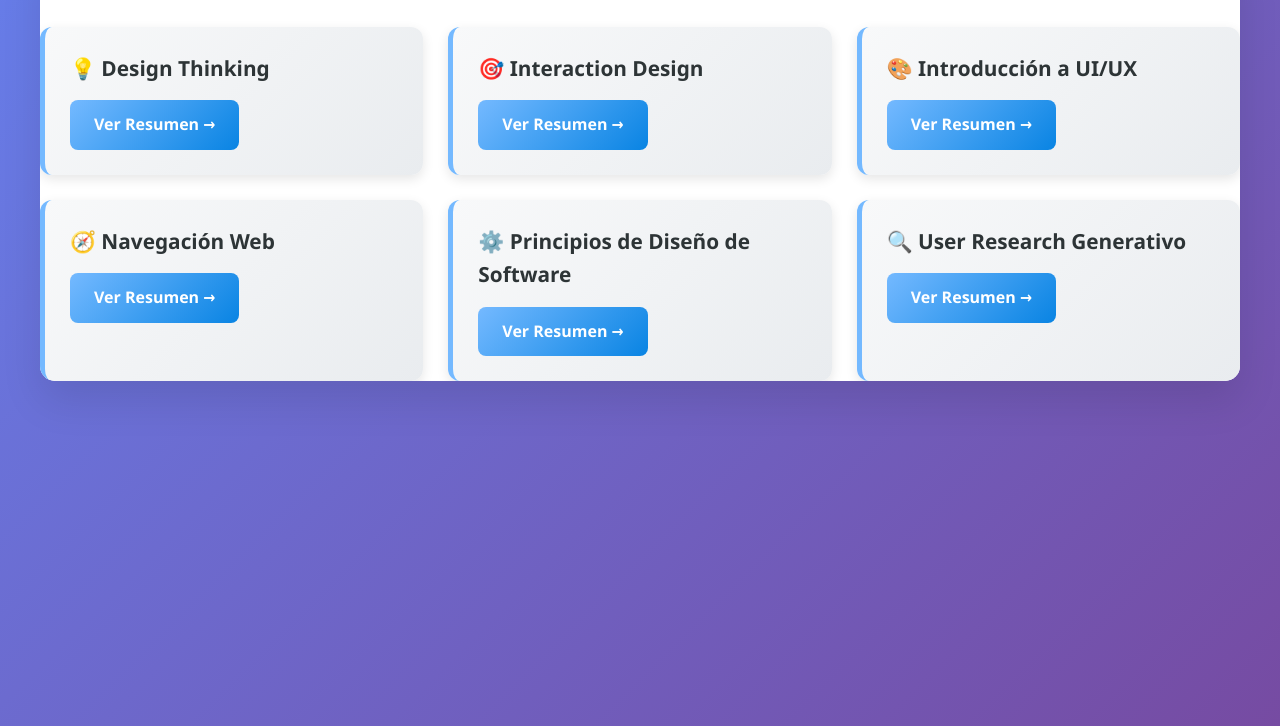
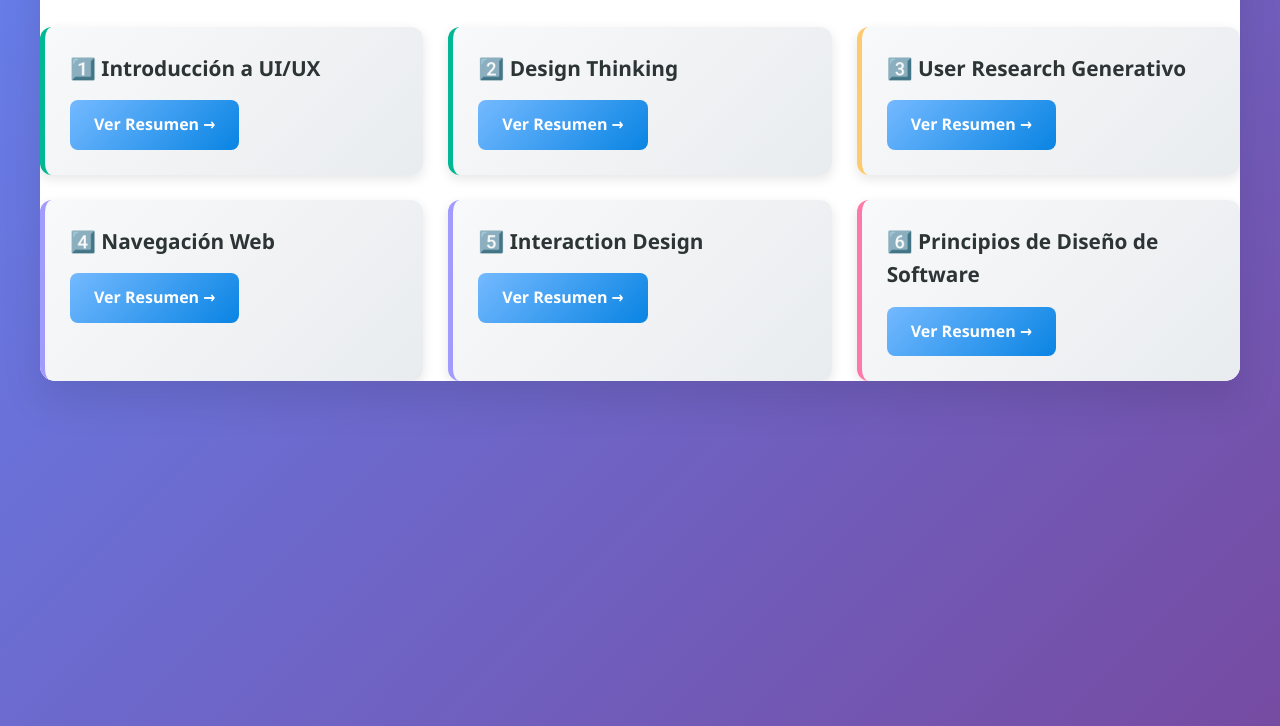
Before and after one commit to Ariel-GonzAguer/ux_ui_design_, a plain HTML site: page index.html in a window 1280 px wide. Shown: the part 74-800 px from the top of the page. Drawn offline with Linux system fonts and the light colour scheme.

Commit message:
Update resume cards with new titles and links for UX/UI summaries

```diff
--- a/index.html
+++ b/index.html
@@ -108,37 +108,36 @@
       <h1>📚 Resúmenes de UX/UI</h1>
 
       <div class="resume-grid">
-        <div class="resume-card">
-          <h3>💡 Design Thinking</h3>
+        <div class="resume-card" style="border-left: 5px solid #00b894;">
+          <h3>1️⃣ Introducción a UI/UX</h3>
+          <a href="Introducción al Diseño de UI y UX - Resumen de Estudio.html">Ver Resumen →</a>
+        </div>
+
+        <div class="resume-card" style="border-left: 5px solid #00b894;">
+          <h3>2️⃣ Design Thinking</h3>
           <a href="design_thinking_resumen.html">Ver Resumen →</a>
         </div>
 
-        <div class="resume-card">
-          <h3>🎯 Interaction Design</h3>
+        <div class="resume-card" style="border-left: 5px solid #fdcb6e;">
+          <h3>3️⃣ User Research Generativo</h3>
+          <a href="User Research-Generative.html">Ver Resumen →</a>
+        </div>
+
+        <div class="resume-card" style="border-left: 5px solid #a29bfe;">
+          <h3>4️⃣ Navegación Web</h3>
+          <a href="navegacion_design_resumen.html">Ver Resumen →</a>
+        </div>
+
+        <div class="resume-card" style="border-left: 5px solid #a29bfe;">
+          <h3>5️⃣ Interaction Design</h3>
           <a href="interaction_design_resumen.html">Ver Resumen →</a>
         </div>
 
-        <div class="resume-card">
-          <h3>🎨 Introducción a UI/UX</h3>
-          <a href="Introducción al Diseño de UI y UX - Resumen de Estudio.html">Ver Resumen →</a>
-        </div>
-
-        <div class="resume-card">
-          <h3>🧭 Navegación Web</h3>
-          <a href="navegacion_design_resumen.html">Ver Resumen →</a>
-        </div>
-
-        <div class="resume-card">
-          <h3>⚙️ Principios de Diseño de Software</h3>
+        <div class="resume-card" style="border-left: 5px solid #fd79a8;">
+          <h3>6️⃣ Principios de Diseño de Software</h3>
           <a href="software_design_principles_resumen_1.html">Ver Resumen →</a>
         </div>
-
-        <div class="resume-card">
-          <h3>🔍 User Research Generativo</h3>
-          <a href="User Research-Generative.html">Ver Resumen →</a>
-        </div>
       </div>
-
     </div>
   </div>
 </body>
```
